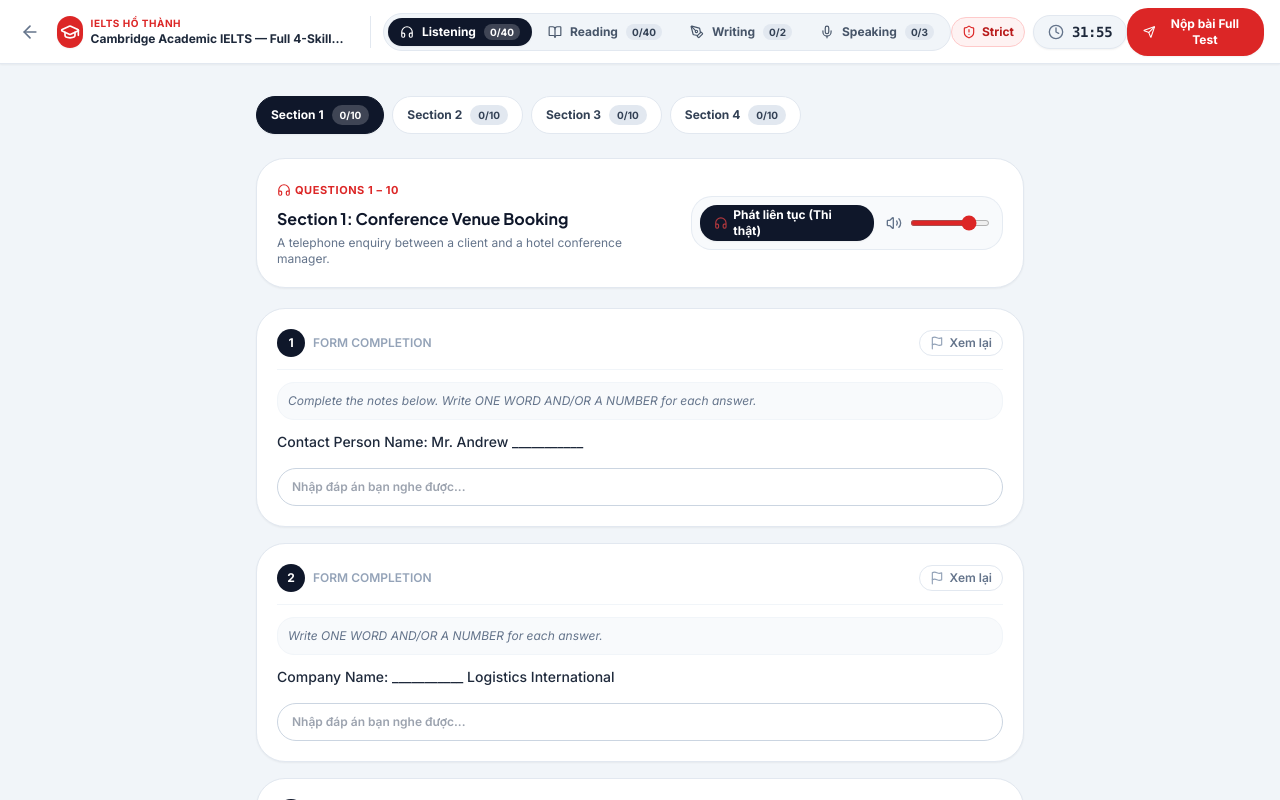
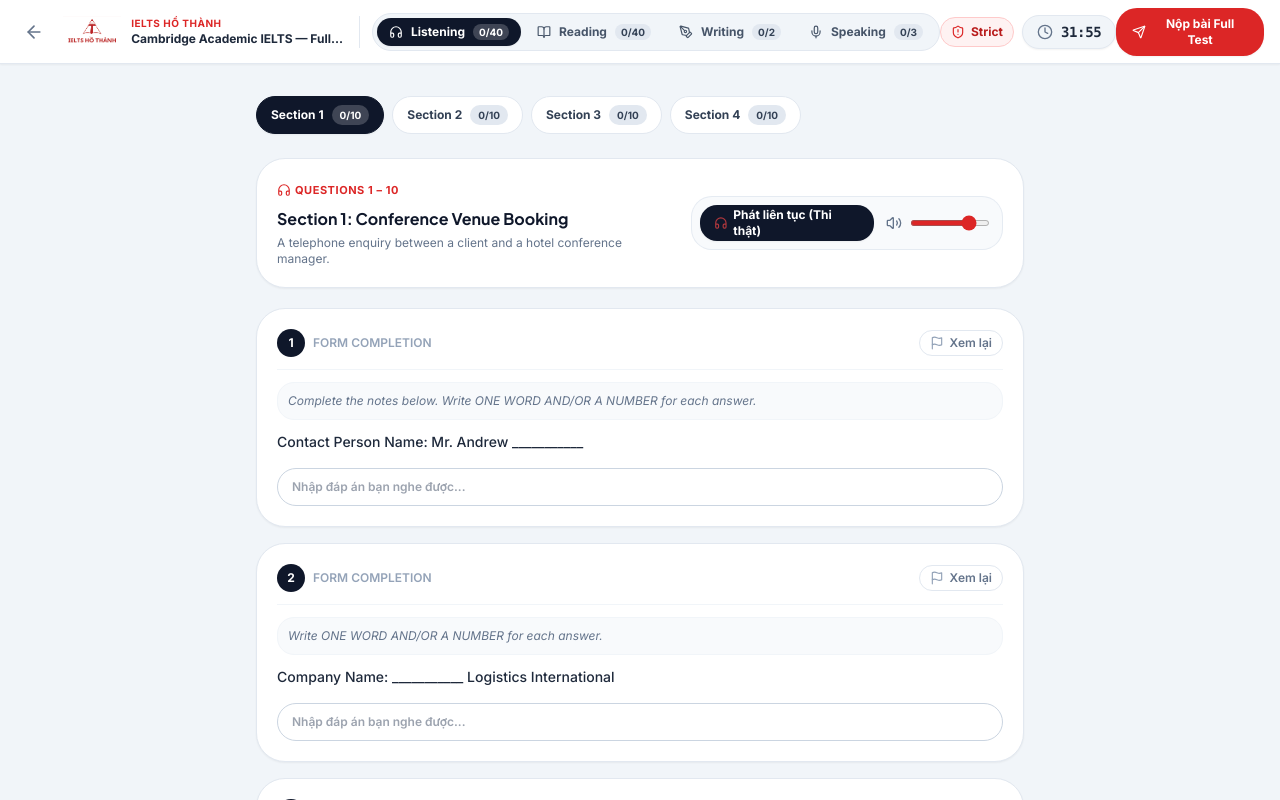
Before and after one commit to rifujin123/ielts-lms, a React (Vite) app: page /exam in a window 1280 px wide. Built offline with nearby package versions, Linux system fonts and the light colour scheme.

Commit message:
feat(exam-runner): replace hat icon in header branding with official branding.png logo

```diff
--- a/src/features/exam-runner/components/ExamHeader.tsx
+++ b/src/features/exam-runner/components/ExamHeader.tsx
@@ -1,5 +1,5 @@
 import React, { useEffect } from 'react'
-import { Clock, Eye, EyeOff, Send, ArrowLeft, GraduationCap } from 'lucide-react'
+import { Clock, Eye, EyeOff, Send, ArrowLeft } from 'lucide-react'
 import { useIeltsExamStore } from '../store/ieltsExamStore'
 
 interface ExamHeaderProps {
@@ -67,15 +67,17 @@ export const ExamHeader: React.FC<ExamHeaderProps> = ({ onOpenSubmitModal, onExi
           <ArrowLeft className="h-5 w-5" strokeWidth={2} />
         </button>
 
-        <div className="hidden lg:flex items-center gap-2 pr-2 border-r border-slate-200">
-          <div className="flex h-8 w-8 items-center justify-center rounded-lg bg-red-600 text-white shadow-xs">
-            <GraduationCap className="h-5 w-5" strokeWidth={2} />
-          </div>
+        <div className="hidden lg:flex items-center gap-2.5 pr-2.5 border-r border-slate-200">
+          <img
+            src="/branding.png"
+            alt="IELTS Hồ Thành"
+            className="h-8 w-auto max-w-[100px] object-contain"
+          />
           <div>
             <div className="text-[11px] font-bold text-red-600 uppercase tracking-wider">
               IELTS Hồ Thành
             </div>
-            <div className="text-xs font-semibold text-slate-800 line-clamp-1">
+            <div className="text-xs font-semibold text-slate-800 line-clamp-1 max-w-[220px]">
               {manifest.title}
             </div>
           </div>
--- a/src/features/exam-runner/index.tsx
+++ b/src/features/exam-runner/index.tsx
@@ -8,7 +8,6 @@ import {
   Mic,
   Clock,
   Send,
-  GraduationCap,
   Award,
   CheckCircle2,
   ShieldAlert,
@@ -161,15 +160,19 @@ export const ExamRunnerPage: React.FC = () => {
             <ArrowLeft className="h-5 w-5" strokeWidth={2} />
           </button>
 
-          <div className="hidden xl:flex items-center gap-2 pr-3 border-r border-slate-200">
-            <div className="flex h-8 w-8 items-center justify-center rounded-lg bg-red-600 text-white shadow-xs">
-              <GraduationCap className="h-5 w-5" strokeWidth={2} />
-            </div>
+          <div className="hidden xl:flex items-center gap-2.5 pr-3 border-r border-slate-200">
+            <img
+              src="/branding.png"
+              alt="IELTS Hồ Thành"
+              className="h-8 w-auto max-w-[100px] object-contain"
+            />
             <div>
               <div className="text-[10px] font-bold text-red-600 uppercase tracking-wider">
                 IELTS Hồ Thành
               </div>
-              <div className="text-xs font-bold text-slate-800 line-clamp-1">{manifest.title}</div>
+              <div className="text-xs font-bold text-slate-800 line-clamp-1 max-w-[220px]">
+                {manifest.title}
+              </div>
             </div>
           </div>
 
```
